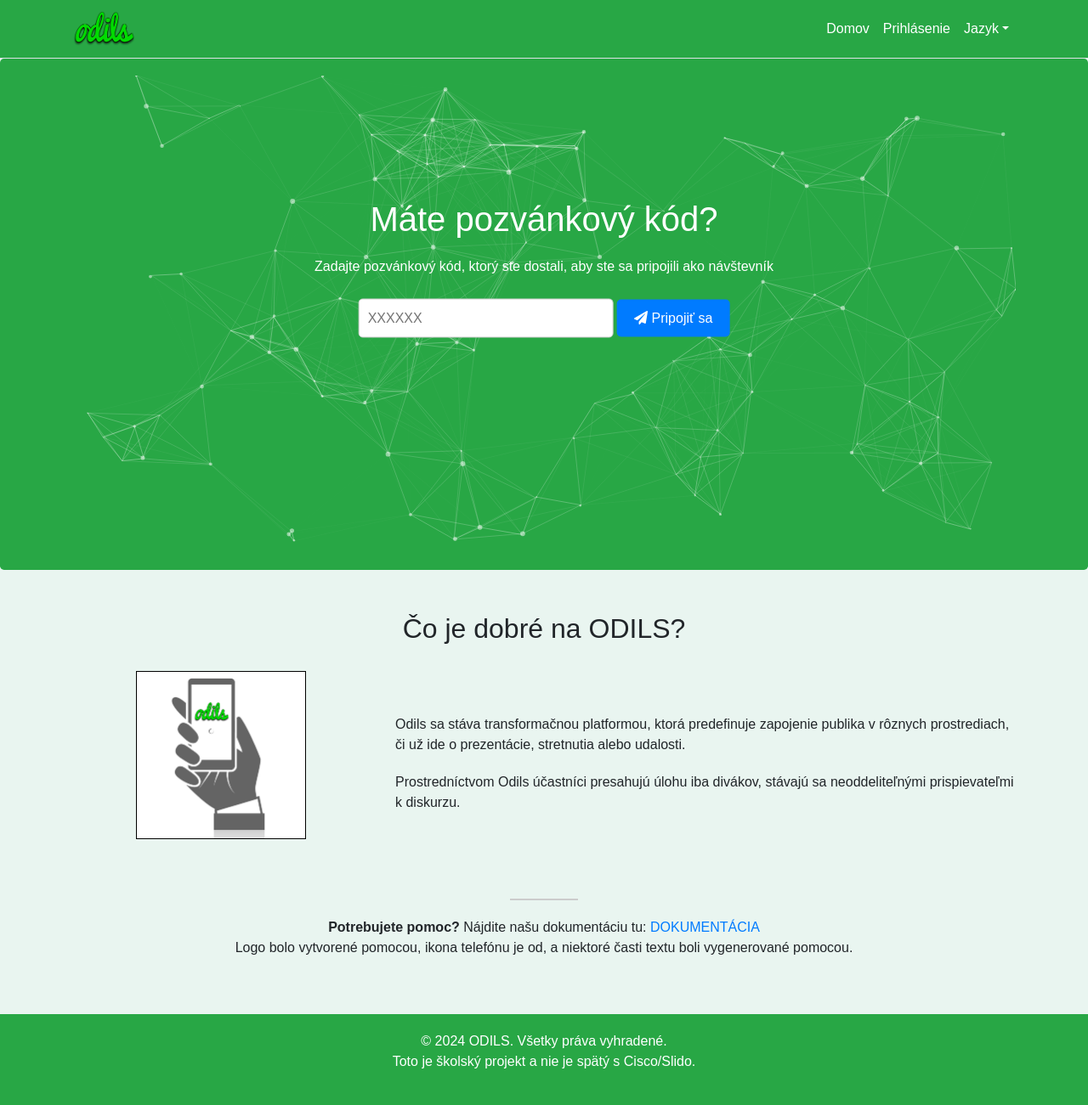
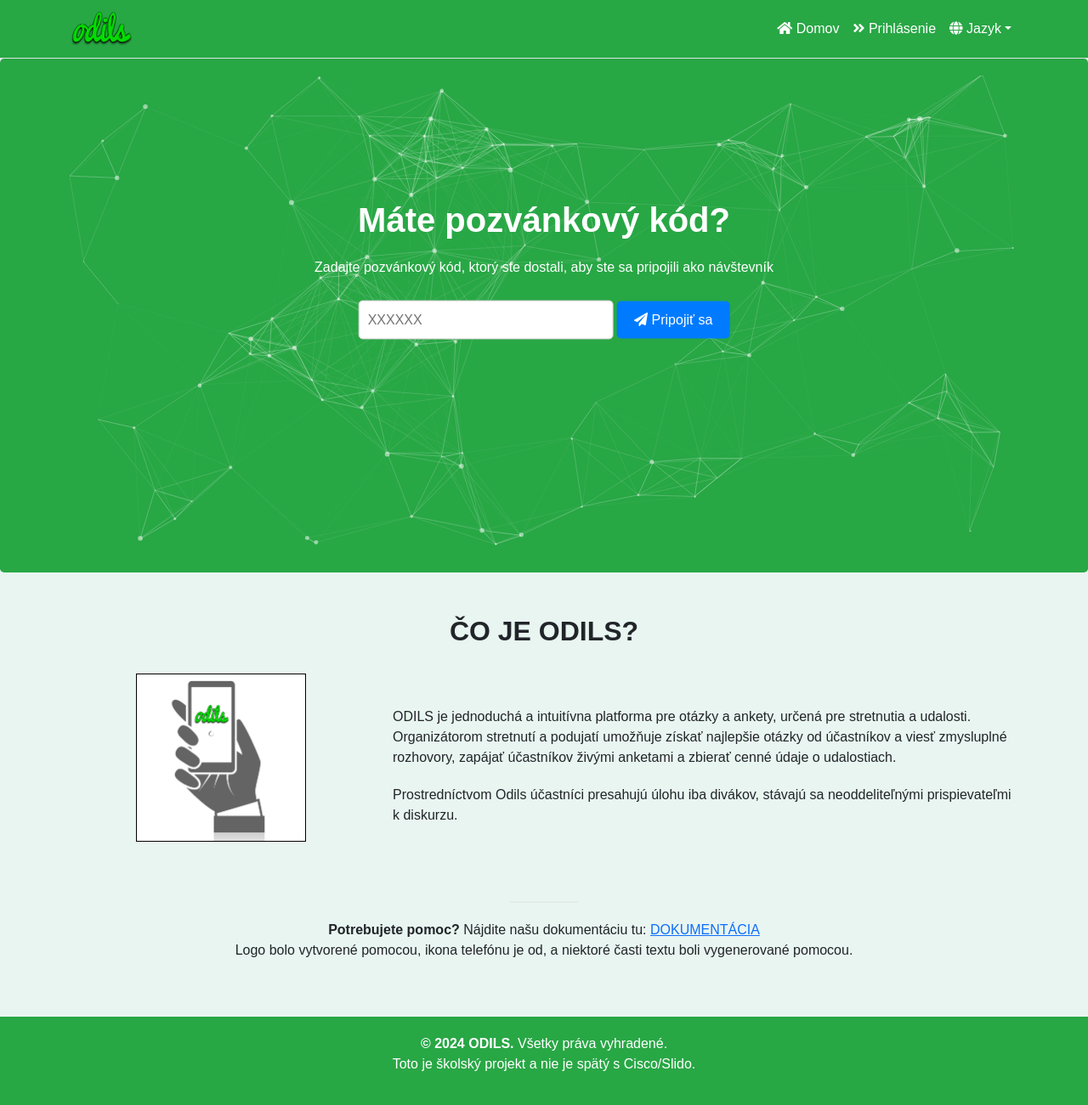
Before and after one commit to davidhuszarik/WEBTE2-FINAL-SLIDO, a PHP site: page / in a window 1280 px wide. Shown: the whole page at 85% size. Before the commit the page ends 1258 px from the top, so only its background shows below. Run offline with PHP 8.4, Linux system fonts and the light colour scheme; some libraries are stand-ins or nearby versions.

Commit message:
Add sweetalert2, modify HTML structure, enhance language translation process
The update brings in Sweetalert2 library to the project for better alerts. HTML elements now use icons and stronger emphasis on certain parts, and language link elements are modified for improved translation process. Sweetalert2 is also used to confirm language change.

```diff
--- a/src/index.php
+++ b/src/index.php
@@ -7,6 +7,10 @@
     <link href="https://stackpath.bootstrapcdn.com/bootstrap/4.3.1/css/bootstrap.min.css" rel="stylesheet">
     <link href="https://cdnjs.cloudflare.com/ajax/libs/font-awesome/5.15.3/css/all.min.css" rel="stylesheet">
     <link href="https://cdnjs.cloudflare.com/ajax/libs/aos/2.3.4/aos.css" rel="stylesheet">
+    <link rel="stylesheet" href="https://cdn.jsdelivr.net/npm/sweetalert2@11">
+    <link href="https://cdn.jsdelivr.net/npm/bootstrap@5.3.3/dist/css/bootstrap.min.css" rel="stylesheet" integrity="sha384-QWTKZyjpPEjISv5WaRU9OFeRpok6YctnYmDr5pNlyT2bRjXh0JMhjY6hW+ALEwIH" crossorigin="anonymous">
+    <script src="https://cdn.jsdelivr.net/npm/bootstrap@5.3.3/dist/js/bootstrap.bundle.min.js" integrity="sha384-YvpcrYf0tY3lHB60NNkmXc5s9fDVZLESaAA55NDzOxhy9GkcIdslK1eN7N6jIeHz" crossorigin="anonymous"></script>
+    <script src="https://cdn.jsdelivr.net/npm/sweetalert2@11"></script>
     <style>
         body {
             min-height: 100vh;
@@ -79,13 +83,13 @@
                     <a class="nav-link" id="loginLink" href="login"><i class="fas fa-info-circle"></i> Login</a>
                 </li>
                 <li class="nav-item dropdown">
-                    <a class="nav-link dropdown-toggle" href="#" id="navbarDropdown" role="button"
+                    <a class="nav-link dropdown-toggle" id="navbarDropdown" role="button"
                        data-toggle="dropdown" aria-haspopup="true" aria-expanded="false">
                         Language
                     </a>
                     <div class="dropdown-menu" aria-labelledby="navbarDropdown">
-                        <a class="dropdown-item" id="englishLink" href="#">English <span id="englishIndicator"></span></a>
-                        <a class="dropdown-item" id="slovakLink" href="#">Slovak <span id="slovakIndicator"></span></a>
+                        <a class="dropdown-item" id="englishLink">English <span id="englishIndicator"></span></a>
+                        <a class="dropdown-item" id="slovakLink">Slovak <span id="slovakIndicator"></span></a>
                     </div>
                 </li>
             </ul>
@@ -134,7 +138,7 @@
 
 <footer class="footer">
     <div class="container">
-        <p>&copy; 2024 ODILS. <span id="rightsReservedText"></span><br>
+        <p><strong>&copy; 2024 ODILS. </strong> <span id="rightsReservedText"></span><br>
             <span id="schoolProjectText"></span></p>
     </div>
 </footer>
@@ -198,14 +202,14 @@
     });
 
     function translateToEnglish() {
-        document.getElementById('homeLink').innerText = 'Home';
-        document.getElementById('loginLink').innerText = 'Login';
-        document.getElementById('navbarDropdown').innerText = 'Language';
-        document.getElementById('invitationHeading').innerText = 'Got an invitation code?';
+        document.getElementById('homeLink').innerHTML = '<i class="fas fa-home"></i> Home';
+        document.getElementById('loginLink').innerHTML = "<i class=\"fas fa-angle-double-right\"></i> Login";
+        document.getElementById('navbarDropdown').innerHTML = '<i class="fas fa-globe"></i> Language';
+        document.getElementById('invitationHeading').innerHTML = '<strong>Got an invitation code?</strong>';
         document.getElementById('invitationMessage').innerText = 'Enter the invitation code you received to connect as visitor';
         document.getElementById('connectText').innerText = 'Connect';
-        document.getElementById('whatsGoodHeading').innerText = "What's good about ODILS?";
-        document.getElementById('whatsGoodText1').innerText = 'Odils emerges as a transformative platform redefining audience engagement across various settings, be it presentations, meetings, or events.';
+        document.getElementById('whatsGoodHeading').innerHTML = "<strong>WHAT IS ODILS?</strong>";
+        document.getElementById('whatsGoodText1').innerText = 'Odils is an easy to use Q&A and polling platform for meetings and events. It allows meeting and event organizers to crowdsource top questions to drive meaningful conversations, engage participants with live polls and capture valuable event data.';
         document.getElementById('whatsGoodText2').innerText = 'Through Odils, attendees transcend the role of mere spectators, becoming integral contributors to the discourse.';
         document.getElementById('needHelpText').innerText = 'Do you need help?';
         document.getElementById('documentationText').innerHTML = 'You can find our documentation here: <a href="https://www.example.com/documentation">DOCUMENTATION</a>';
@@ -220,14 +224,14 @@
     }
 
     function translateToSlovak() {
-        document.getElementById('homeLink').innerText = 'Domov';
-        document.getElementById('loginLink').innerText = 'Prihlásenie';
-        document.getElementById('navbarDropdown').innerText = 'Jazyk';
-        document.getElementById('invitationHeading').innerText = 'Máte pozvánkový kód?';
+        document.getElementById('homeLink').innerHTML = '<i class="fas fa-home"></i> Domov';
+        document.getElementById('loginLink').innerHTML = "<i class=\"fas fa-angle-double-right\"></i> Prihlásenie";
+        document.getElementById('navbarDropdown').innerHTML = '<i class="fas fa-globe"></i> Jazyk';
+        document.getElementById('invitationHeading').innerHTML = '<strong>Máte pozvánkový kód?</strong>';
         document.getElementById('invitationMessage').innerText = 'Zadajte pozvánkový kód, ktorý ste dostali, aby ste sa pripojili ako návštevník';
         document.getElementById('connectText').innerText = 'Pripojiť sa';
-        document.getElementById('whatsGoodHeading').innerText = "Čo je dobré na ODILS?";
-        document.getElementById('whatsGoodText1').innerText = 'Odils sa stáva transformačnou platformou, ktorá predefinuje zapojenie publika v rôznych prostrediach, či už ide o prezentácie, stretnutia alebo udalosti.';
+        document.getElementById('whatsGoodHeading').innerHTML = "<strong>ČO JE ODILS?</strong>";
+        document.getElementById('whatsGoodText1').innerText = 'ODILS je jednoduchá a intuitívna platforma pre otázky a ankety, určená pre stretnutia a udalosti. Organizátorom stretnutí a podujatí umožňuje získať najlepšie otázky od účastníkov a viesť zmysluplné rozhovory, zapájať účastníkov živými anketami a zbierať cenné údaje o udalostiach.';
         document.getElementById('whatsGoodText2').innerText = 'Prostredníctvom Odils účastníci presahujú úlohu iba divákov, stávajú sa neoddeliteľnými prispievateľmi k diskurzu.';
         document.getElementById('needHelpText').innerText = 'Potrebujete pomoc?';
         document.getElementById('documentationText').innerHTML = 'Nájdite našu dokumentáciu tu: <a href="https://www.example.com/documentation">DOKUMENTÁCIA</a>';
@@ -243,10 +247,20 @@
 
     document.getElementById('englishLink').addEventListener('click', function() {
         translateToEnglish();
+        Swal.fire({
+            icon: 'success',
+            title: 'Language changed',
+            text: 'The language has been successfully changed.'
+        });
     });
 
     document.getElementById('slovakLink').addEventListener('click', function() {
         translateToSlovak();
+        Swal.fire({
+            icon: 'success',
+            title: 'Jazyk zmenený',
+            text: 'Jazyk bol úspešne zmenený.'
+        });
     });
 
 </script>
```
